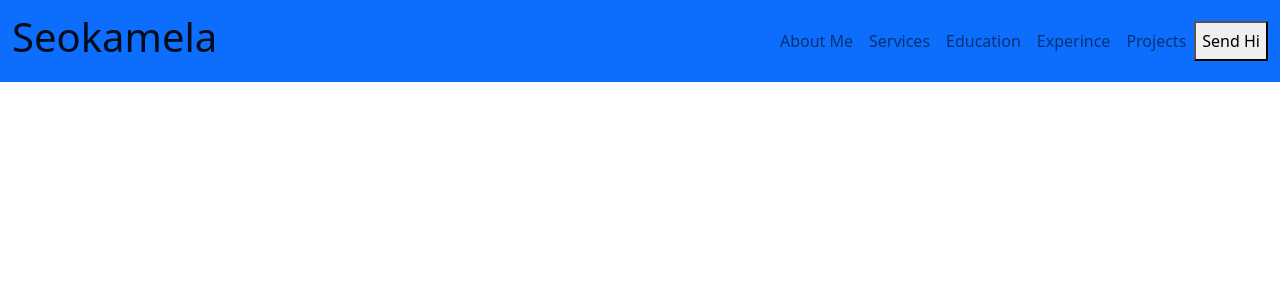
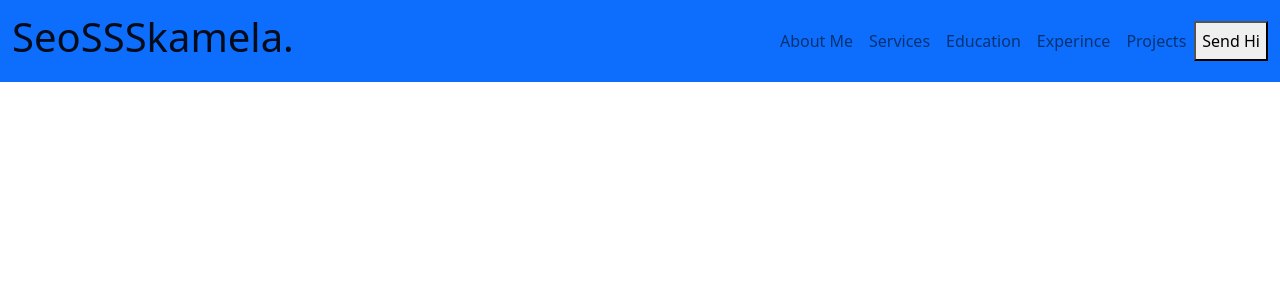
Before and after one commit to SEOKAMELA/Portfolio, a React (Create React App) app: page / in a window 1280 px wide. Shown: the top 300 px of the page. Built offline with nearby package versions, Linux system fonts and the light colour scheme.

Commit message:
Change name

```diff
--- a/src/components/navBar/NavBar.jsx
+++ b/src/components/navBar/NavBar.jsx
@@ -4,7 +4,7 @@ const NavBar = () => {
     return (<nav class="navbar navbar-expand-lg navbar-light bg-primary">
         <div class="container-fluid">
             <a class="navbar-brand" href="/#"><h1>
-                Seokamela</h1>
+                SeoSSSkamela.</h1>
             </a>
             <button class="navbar-toggler" type="button" data-bs-toggle="collapse" data-bs-target="#navbarNav" aria-controls="navbarNav" aria-expanded="false" aria-label="Toggle navigation">
                 <span class="navbar-toggler-icon"></span>
@@ -13,9 +13,6 @@ const NavBar = () => {
 
             <div class="collapse navbar-collapse justify-content-end" id="navbarNav">
                 <ul class="navbar-nav">
-                    {/* <li class="nav-item">
-            <a class="nav-link active" aria-current="page" href="/#">Home</a>
-          </li> */}
                     <li class="nav-item">
                         <a class="nav-link" href="/#">About Me</a>
                     </li>
```
